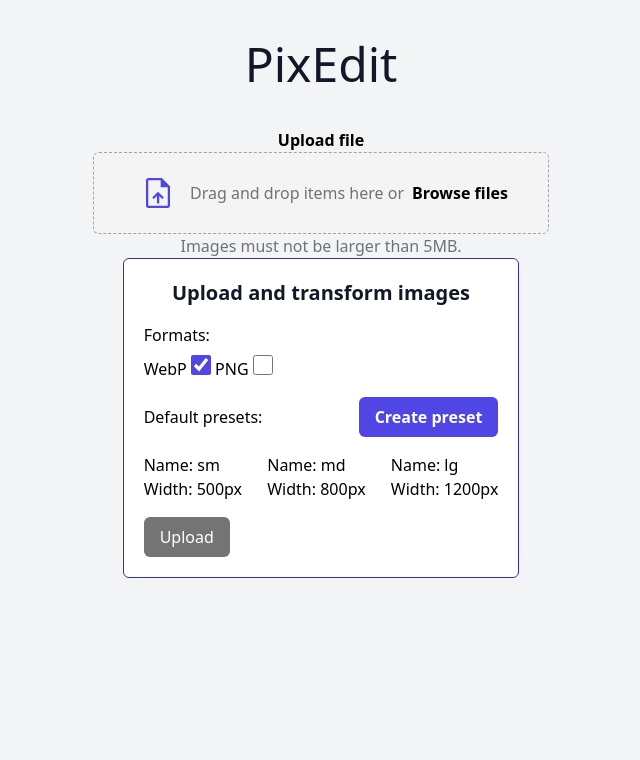
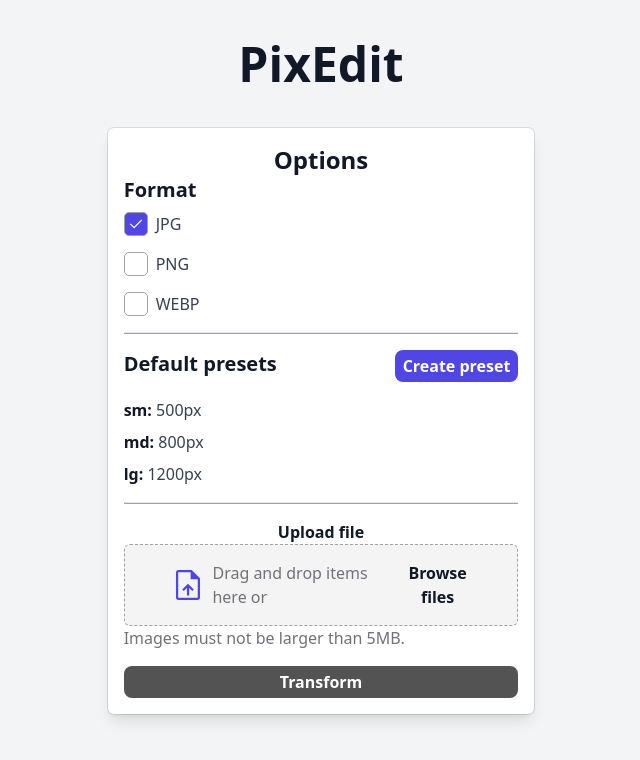
Before and after one commit to bluepnwage/pix-edit, a SvelteKit app: page / in a window 1280 px wide. Shown: the top 760 px of the page, without its empty margins (319-959 px from the left). Built offline with nearby package versions, Linux system fonts and the light colour scheme; what @cloudinary/url-gen would draw is missing.

Commit message:
improve design of website

```diff
--- a/src/routes/Dialog.svelte
+++ b/src/lib/components/Dialog.svelte
@@ -12,8 +12,9 @@
   };
 </script>
 
-<button class="px-4 py-2 rounded-md bg-indigo-600 text-white font-semibold" on:click={() => (dialogOpen = true)}
-  >Create preset</button
+<button
+  class="px-2 relative active:top-[2px] py-1 rounded-lg bg-indigo-600 text-white font-semibold"
+  on:click={() => (dialogOpen = true)}>Create preset</button
 >
 {#if dialogOpen}
   <div
@@ -23,8 +24,18 @@
   >
     <div class="bg-white w-2/5 rounded-md p-5">
       <div class="flex justify-between">
-        <h2 class="font-bold text-3xl" id="dialog_title">Create preset</h2>
-        <button aria-label="Close modal" on:click={() => (dialogOpen = false)}>X</button>
+        <h2 class="font-bold text-3xl" id="dialog_title">Create new preset</h2>
+        <button
+          class="rounded-full hover:bg-gray-200 duration-200 ease-out"
+          aria-label="Close modal"
+          on:click={() => (dialogOpen = false)}
+        >
+          <svg xmlns="http://www.w3.org/2000/svg" class="scale-50 fill-gray-600" height="48" width="48"
+            ><path
+              d="m12.45 37.65-2.1-2.1L21.9 24 10.35 12.45l2.1-2.1L24 21.9l11.55-11.55 2.1 2.1L26.1 24l11.55 11.55-2.1 2.1L24 26.1Z"
+            /></svg
+          >
+        </button>
       </div>
       <form class="space-y-2" on:submit|preventDefault={onSubmit}>
         <p>
--- a/src/lib/components/Dropzone.svelte
+++ b/src/lib/components/Dropzone.svelte
@@ -35,8 +35,7 @@
   };
 </script>
 
-<div class="flex flex-col items-center ">
-  <p class="font-semibold">Upload file</p>
+<p class="font-semibold text-center">Upload file</p>
 
 <div
   tabindex="-1"
@@ -44,11 +43,13 @@
   on:dragleave={onDragLeave}
   on:dragover={onDragOver}
   on:drop={handleDrop}
-    class={` px-10 gap-2 py-4 rounded-md mx-auto flex items-center justify-center  border duration-200 ease-out border-zinc-400 border-dashed
+  class={` px-10 gap-2 py-4 w-full rounded-md mx-auto flex items-center justify-center  border duration-200 ease-out border-zinc-400 border-dashed
      ${dragged ? "bg-zinc-200" : "bg-zinc-100"}`}
 >
   <input bind:this={input} on:change={onChange} type="file" class="hidden" />
   {#if file}
+    <div class="w-full flex justify-between">
+      <div class="flex gap-1 items-center">
         <svg class="fill-indigo-600 scale-75" xmlns="http://www.w3.org/2000/svg" height="48" width="48"
           ><path
             d="M11 44q-1.2 0-2.1-.9Q8 42.2 8 41V7q0-1.2.9-2.1Q9.8 4 11 4h18.05L40 14.95V41q0 1.2-.9 2.1-.9.9-2.1.9Zm16.55-27.7V7H11v34h26V16.3ZM11 7v9.3V7v34V7Z"
@@ -58,13 +59,15 @@
           <p>{file.name}</p>
           <p class="text-zinc-500">{Math.round(file.size / 1000)} KB</p>
         </div>
+      </div>
       <button on:click={() => onFileChange(null)} aria-label="Delete uploaded file">
-        <svg class="fill-zinc-600 scale-75 inline-block ml-10" xmlns="http://www.w3.org/2000/svg" height="48" width="48"
+        <svg class="fill-zinc-600 scale-50 inline-block " xmlns="http://www.w3.org/2000/svg" height="48" width="48"
           ><path
             d="m12.45 37.65-2.1-2.1L21.9 24 10.35 12.45l2.1-2.1L24 21.9l11.55-11.55 2.1 2.1L26.1 24l11.55 11.55-2.1 2.1L24 26.1Z"
           /></svg
         >
       </button>
+    </div>
   {:else}
     <svg class="fill-indigo-600 scale-75" xmlns="http://www.w3.org/2000/svg" height="48" width="48"
       ><path
@@ -76,4 +79,3 @@
   {/if}
 </div>
 <p class="text-zinc-500">Images must not be larger than 5MB.</p>
-</div>
--- /dev/null
+++ b/src/lib/components/Options.svelte
@@ -0,0 +1,123 @@
+<script lang="ts">
+  import Dropzone from "./Dropzone.svelte";
+  import Dialog from "./Dialog.svelte";
+  import { defaultPresets } from "$lib/default-presets";
+  import { submitFiles } from "$lib/download-image";
+  import type { Preset } from "$lib/default-presets";
+
+  let presets: Preset[] = [];
+  let loading = false;
+  import type { ImageFormats } from "$lib/download-image";
+  const imageFormats: ImageFormats[] = ["jpg", "png", "webp"];
+  let selectedFormats: Record<ImageFormats, boolean> = { jpg: true, png: false, webp: false };
+  let file: File | null = null;
+
+  $: currentPresets = presets.length > 0 ? presets : defaultPresets;
+
+  const onFileChange = (data: File | null) => {
+    file = data;
+  };
+
+  const createPreset = (name: string, size: number) => {
+    if (presets.length === 3) {
+      alert("You can only have 3 max presets");
+    }
+    presets = [...presets, { name, size }];
+  };
+
+  const onClick = async () => {
+    loading = true;
+    await submitFiles(file, { selectedFormats, presets: currentPresets });
+    loading = false;
+    file = null;
+  };
+</script>
+
+<div class="flex justify-center text-gray-900 mb-10">
+  <div class="rounded-md shadow-lg ring-1 bg-white ring-black/10  p-4 w-2/6">
+    <p class="text-2xl text-center font-bold">Options</p>
+    <fieldset>
+      <legend class="text-xl font-semibold text-gray-900 mb-2">Format</legend>
+      {#each imageFormats as format}
+        <p class="flex items-center gap-2 mb-4 last-of-type:mb-0">
+          <input id={format} type="checkbox" class="input" bind:checked={selectedFormats[format]} />
+          <label for={format} class="uppercase   text-gray-700">{format}</label>
+        </p>
+      {/each}
+    </fieldset>
+    <hr class="w-full my-4 bg-gray-400 h-0.5" />
+    <div class="flex justify-between mb-4">
+      <p class="text-xl text-center font-semibold">
+        {#if presets.length === 0}
+          Default presets
+        {:else}
+          Custom presets
+        {/if}
+      </p>
+      <Dialog {createPreset} />
+    </div>
+    {#each currentPresets as preset}
+      <div class="flex justify-between items-center mb-2 last-of-type:mb-0">
+        <p class="text-gray-900 font-semibold">
+          {preset.name}: <span class="font-normal text-gray-700">{preset.size}px</span>
+        </p>
+        {#if presets.length > 0}
+          <button
+            aria-label="Delete preset"
+            class="bg-red-100 relative active:top-[2px] fill-red-800 rounded-md  flex justify-between items-center"
+          >
+            <svg
+              aria-hidden="true"
+              xmlns="http://www.w3.org/2000/svg"
+              fill="inherit"
+              class="scale-50"
+              height="48"
+              width="48"
+              ><path
+                d="M13.05 42q-1.25 0-2.125-.875T10.05 39V10.5H8v-3h9.4V6h13.2v1.5H40v3h-2.05V39q0 1.2-.9 2.1-.9.9-2.1.9Zm21.9-31.5h-21.9V39h21.9Zm-16.6 24.2h3V14.75h-3Zm8.3 0h3V14.75h-3Zm-13.6-24.2V39Z"
+              /></svg
+            >
+          </button>
+        {/if}
+      </div>
+    {/each}
+    <hr class="w-full my-4 bg-gray-400 h-0.5" />
+
+    <Dropzone {onFileChange} {file} />
+    <button
+      disabled={loading || !file}
+      on:click={onClick}
+      data-loading={loading}
+      class="w-full py-1 disabled:grayscale data-[loading=true]:animate-pulse active:top-[2px] relative font-semibold rounded-lg bg-indigo-600 inline-block mt-4 text-white"
+      >Transform</button
+    >
+  </div>
+</div>
+
+<style>
+  .input {
+    outline: none;
+    appearance: none;
+    width: 1.5rem;
+    height: 1.5rem;
+    border-radius: 5px;
+    display: flex;
+    justify-content: center;
+    align-items: center;
+    border: 1px solid rgb(161, 161, 170);
+    position: relative;
+    transition: background-color cubic-bezier(0.215, 0.61, 0.355, 1) 200ms;
+  }
+
+  .input:checked {
+    background-color: rgb(79, 70, 229);
+  }
+  .input:checked::after {
+    content: " ";
+    background-image: url("/check.svg");
+    background-position: center;
+    background-size: contain;
+    width: 18px;
+    height: 18px;
+  }
+</style>
--- a/src/lib/default-presets.ts
+++ b/src/lib/default-presets.ts
@@ -1,5 +1,10 @@
-export const defaultPresets: { name: string; size: number }[] = [
-    { name: "sm", size: 500 },
-    { name: "md", size: 800 },
-    { name: "lg", size: 1200 }
-  ];
+export type Preset = {
+  name: string;
+  size: number;
+};
+
+export const defaultPresets: Preset[] = [
+  { name: "sm", size: 500 },
+  { name: "md", size: 800 },
+  { name: "lg", size: 1200 }
+];
--- a/src/lib/download-image.ts
+++ b/src/lib/download-image.ts
@@ -1,5 +1,7 @@
 import { cloudinary } from "./cloudinary";
 import { Resize } from "@cloudinary/url-gen/actions";
+import { endpoint, presetName, type CloudinaryResponse } from "$lib/cloudinary";
+import type { Preset } from "./default-presets";
 
 export type ImageFormats = "webp" | "jpg" | "png";
 
@@ -9,7 +11,7 @@ type Config = {
   preset: string;
 };
 
-export async function downloadImage(publicID: string, config: Config, format: ImageFormats[]): Promise<void> {
+async function downloadImage(publicID: string, config: Config, format: ImageFormats[]): Promise<void> {
   if (format.length === 0) return;
   const [first, ...rest] = format;
   const image = cloudinary.image(publicID);
@@ -35,3 +37,43 @@ export async function downloadImage(publicID: string, config: Config, format: Im
   });
   return downloadImage(publicID, config, rest);
 }
+
+type UploadOptions = {
+  selectedFormats: Record<ImageFormats, boolean>;
+  presets: Preset[];
+};
+
+export async function submitFiles(file: File | null, options: UploadOptions) {
+  if (!file) return;
+  const formats = Object.entries(options.selectedFormats)
+    .filter(([, value]) => value)
+    .map(([key]) => key) as ImageFormats[];
+  const fileName = file.name.split(".")[0];
+  const formData = new FormData();
+  formData.append("file", file);
+  formData.append("upload_preset", presetName);
+
+  const res = await fetch(endpoint, {
+    method: "POST",
+    body: formData
+  });
+  if (res.ok) {
+    const json = (await res.json()) as CloudinaryResponse;
+    let promises = [];
+
+    promises = options.presets.map((preset) => {
+      return downloadImage(
+        json.public_id,
+        {
+          width: preset.size,
+          preset: preset.name,
+          imageName: fileName
+        },
+        formats
+      );
+    });
+
+    await Promise.all(promises);
+    file = null;
+  }
+}
--- a/src/routes/+layout.svelte
+++ b/src/routes/+layout.svelte
@@ -2,7 +2,7 @@
   import "../app.css";
 </script>
 
-<div class="bg-gray-100 h-screen">
+<div class="bg-gray-100 min-h-screen">
   <main>
     <slot />
   </main>
--- a/src/routes/+page.svelte
+++ b/src/routes/+page.svelte
@@ -1,141 +1,10 @@
 <script lang="ts">
-  import Presets from "./Presets.svelte";
-  import Dialog from "./Dialog.svelte";
-  import Dropzone from "$lib/components/Dropzone.svelte";
-  import { endpoint, presetName, type CloudinaryResponse } from "$lib/cloudinary";
-  import { downloadImage, type ImageFormats } from "$lib/download-image";
-  import { defaultPresets } from "$lib/default-presets";
-
-  let presets: { name: string; size: number }[] = [];
-  let file: File | null = null;
-
-  let imageFormats: Record<ImageFormats, boolean> = { jpg: true, png: false, webp: true };
-  const createPreset = (name: string, size: number) => {
-    if (presets.length === 3) {
-      alert("You can only have 3 max presets");
-    }
-    presets = [...presets, { name, size }];
-  };
-
-  const submitFiles = async () => {
-    if (!file) return;
-    const formats = Object.entries(imageFormats)
-      .filter(([, value]) => value)
-      .map(([key]) => key) as ImageFormats[];
-    const fileName = file.name.split(".")[0];
-    const formData = new FormData();
-    formData.append("file", file);
-    formData.append("upload_preset", presetName);
-
-    const res = await fetch(endpoint, {
-      method: "POST",
-      body: formData
-    });
-    if (res.ok) {
-      const json = (await res.json()) as CloudinaryResponse;
-      let promises = [];
-      if (presets.length === 0) {
-        promises = defaultPresets.map((preset) => {
-          return downloadImage(
-            json.public_id,
-            {
-              width: preset.size,
-              preset: preset.name,
-              imageName: fileName
-            },
-            formats
-          );
-        });
-      } else {
-        promises = presets.map((preset) => {
-          return downloadImage(
-            json.public_id,
-            {
-              width: preset.size,
-              preset: preset.name,
-              imageName: fileName
-            },
-            formats
-          );
-        });
-      }
-      await Promise.all(promises);
-      file = null;
-    }
-  };
-  const onFileChange = (data: File | null) => {
-    file = data;
-  };
+  import Options from "$lib/components/Options.svelte";
 </script>
 
 <svelte:head>
-  <title>PixEdit</title>
+  <title>PixEdit - Tranform your images!</title>
   <meta name="description" content="Svelte demo app" />
 </svelte:head>
-<h1 class="text-5xl text-gray-900 text-center pt-10 mb-10">PixEdit</h1>
-<Dropzone {file} {onFileChange} />
-<div class="flex justify-center ">
-  <div class="p-5 border border-indigo-800 bg-white rounded-md space-y-4 ">
-    <h2 class="font-bold text-xl text-center text-gray-900">Upload and transform images</h2>
-    <fieldset>
-      <legend class="mb-2">Formats:</legend>
-      <label for="webp">WebP</label>
-      <input
-        id="webp"
-        class="h-5 w-5 accent-indigo-600"
-        name="format"
-        value="webp"
-        type="checkbox"
-        bind:checked={imageFormats.webp}
-      />
-      <label for="png">PNG</label>
-      <input
-        id="png"
-        name="format"
-        class="h-5 w-5 accent-indigo-600"
-        value="png"
-        type="checkbox"
-        bind:checked={imageFormats.png}
-      />
-    </fieldset>
-
-    <div class="grid grid-cols-3 gap-4">
-      {#if presets.length === 0}
-        <div class="flex gap-4 col-span-full justify-between items-center">
-          <p>Default presets:</p>
-          <Dialog {createPreset} />
-        </div>
-        {#each defaultPresets as preset (preset.name)}
-          <div>
-            <p>Name: {preset.name}</p>
-            <p>Width: {preset.size}px</p>
-          </div>
-        {/each}
-      {:else}
-        <div class="flex gap-4 col-span-full justify-between items-center">
-          <p>Custom presets:</p>
-          <Dialog {createPreset} />
-        </div>
-        {#each presets as preset (preset.name)}
-          <div>
-            <p>Name: {preset.name}</p>
-            <p>Width: {preset.size}px</p>
-          </div>
-        {/each}
-      {/if}
-    </div>
-    <button disabled={!file} on:click={submitFiles} class="upload-button">Upload</button>
-  </div>
-</div>
-
-<style>
-  .upload-button {
-    color: white;
-    border-radius: 6px;
-    background-color: rgb(5, 150, 105);
-    padding: 8px 16px;
-  }
-  .upload-button:disabled {
-    filter: grayscale(1);
-  }
-</style>
+<h1 class="text-5xl text-gray-900 font-bold text-center pt-10 mb-10">PixEdit</h1>
+<Options />
```
Also changed, not shown: static/7298913-md.webp (added), static/check.svg (added). Lines whose indentation alone changed are shown as unchanged.
